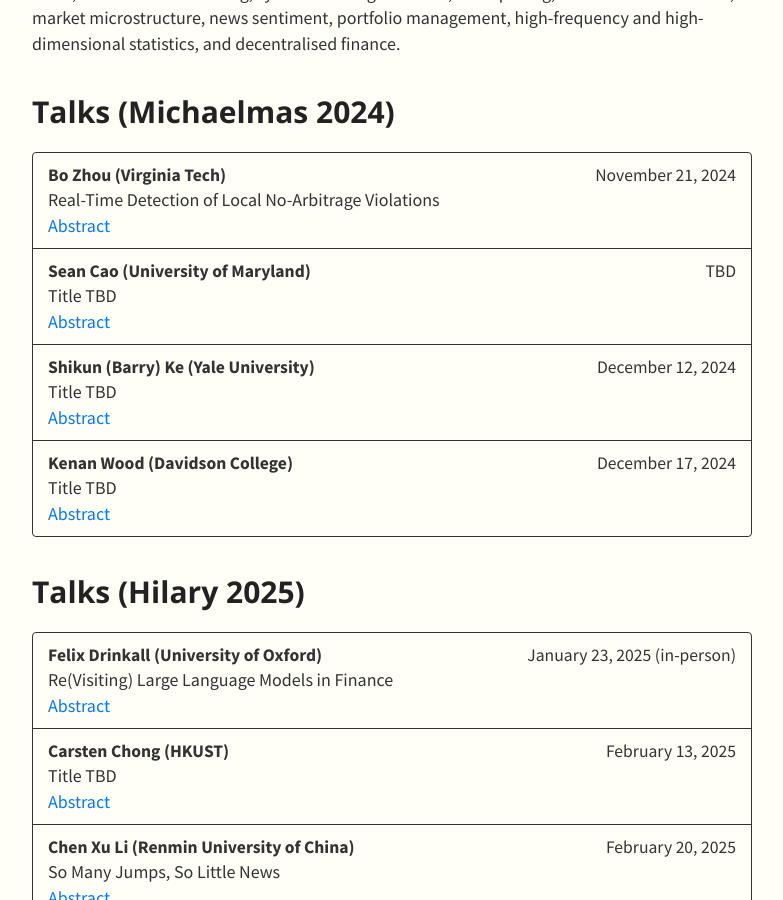
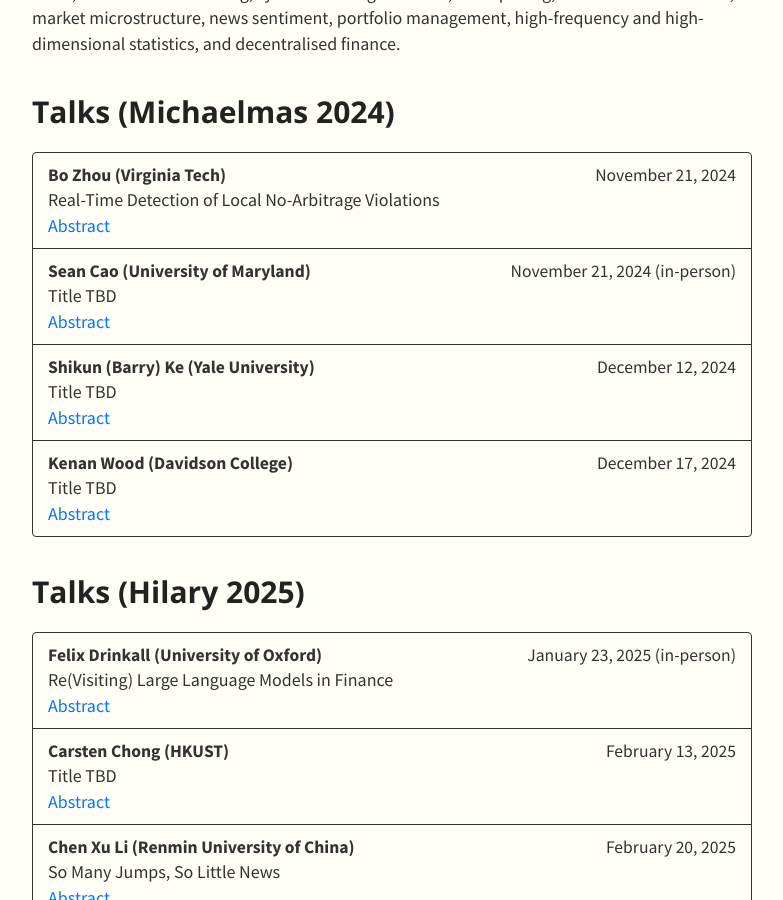
Before and after one commit to SML-Fin/SML-Fin.github.io, a Jekyll site: the page built from index.md, in a window 1280 px wide and 900 px high, scrolled down 423 px. Shown: the whole window, without its empty margins (248-1031 px from the left). Built offline with Jekyll 4.4.1, drawn with Linux system fonts in a browser that asks for light colours; nearby versions of some CDN libraries; our own code applies the rules of GitHub Pages for plain Markdown files.

Commit message:
Update talks.yml

```diff
--- a/_data/talks.yml
+++ b/_data/talks.yml
@@ -5,7 +5,7 @@
       title: Real-Time Detection of Local No-Arbitrage Violations
       abstract: This paper focuses on the task of detecting local episodes involving violation of the standard Itô semimartingale assumption for financial asset prices in real time that might induce arbitrage opportunities. Our proposed detectors, defined as stopping rules, are applied sequentially to continually incoming high-frequency data. We show that they are asymptotically exponentially distributed in the absence of Itô semimartingale violations. On the other hand, when a violation occurs, we can achieve immediate detection under infill asymptotics. A Monte Carlo study demonstrates that the asymptotic results provide a good approximation to the finite-sample behavior of the sequential detectors. An empirical application to S&P 500 index futures data corroborates the effectiveness of our detectors in swiftly identifying the emergence of an extreme return persistence episode in real time.
     - speaker: Sean Cao (University of Maryland)
-      date: TBD
+      date: November 21, 2024 (in-person)
       title: Title TBD
       abstract: TBD
     - speaker: Shikun (Barry) Ke (Yale University)
```
